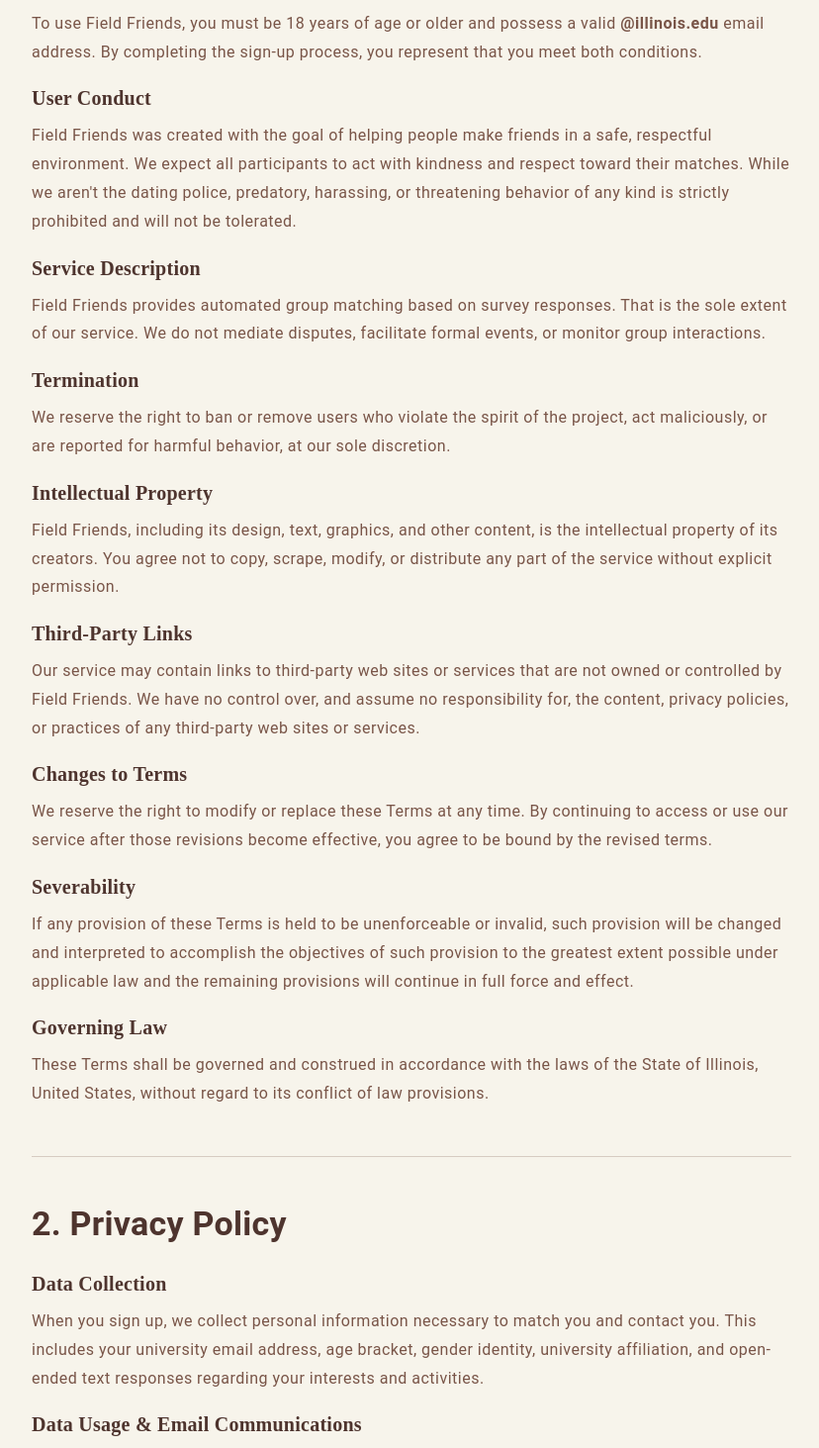
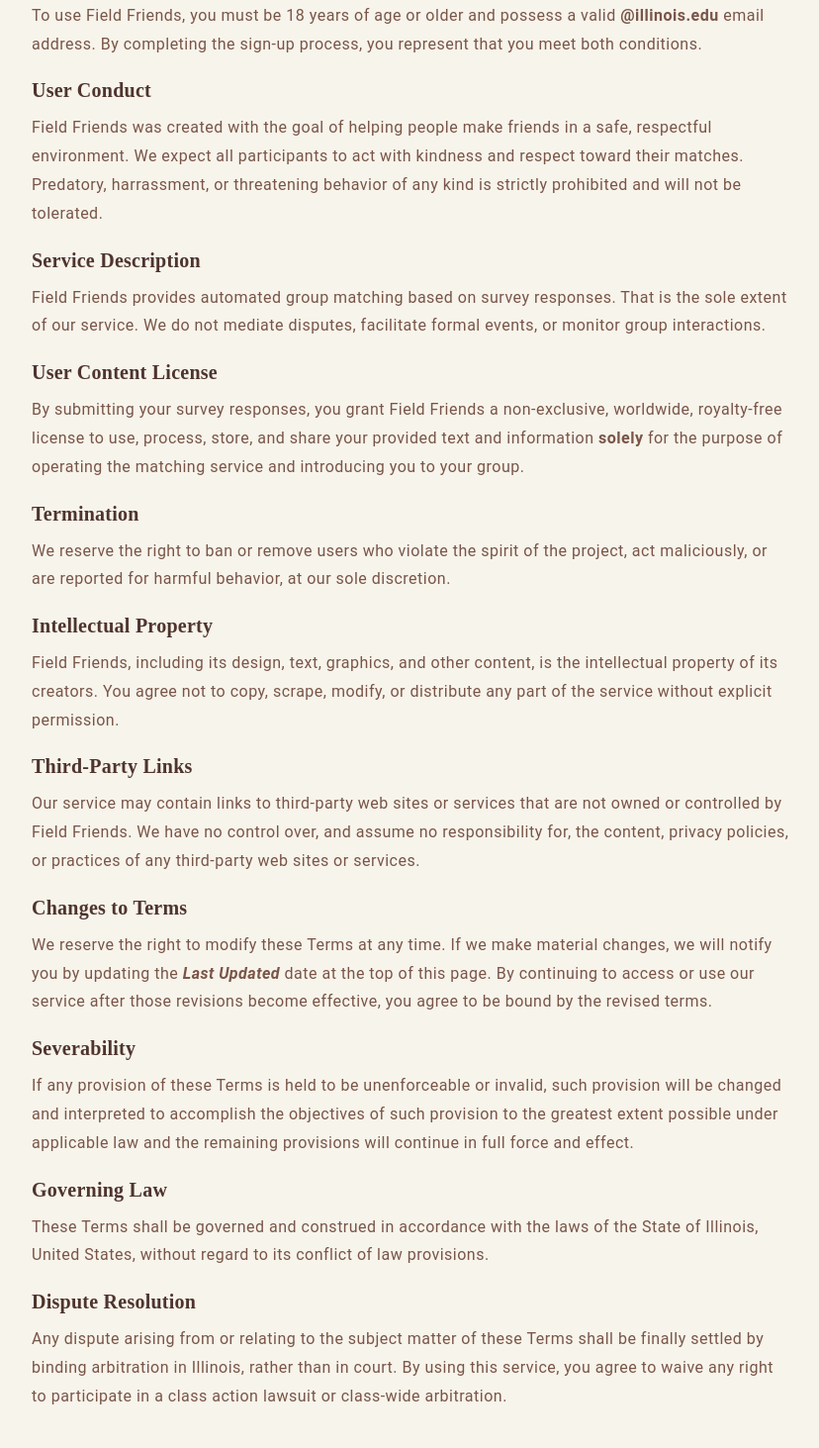
Before and after one commit to FieldFriends/field-friends-web, a Vue app: page /legal in a window 1280 px wide. Shown: the part 407-1870 px from the top of the page at 99% size, without its empty margins (224-1052 px from the left). Built offline with nearby package versions, Linux system fonts and the light colour scheme; no server answers; a small style sheet from the web is missing.

Commit message:
Update terms

```diff
--- a/src/pages/Legal.vue
+++ b/src/pages/Legal.vue
@@ -1,12 +1,12 @@
 <template>
   <div class="legal-page bg-background text-primary d-flex flex-column">
     <v-container class="flex-grow-1 pt-12 pb-16 legal-page__content">
-      <h1 class="text-h2 font-weight-bold mb-8 text-primary mt-md-8 text-center" id="legal-heading" tabindex="-1">
+      <h1 class="text-h2 font-weight-bold mb-6 text-primary mt-md-8 text-center" id="legal-heading" tabindex="-1">
         Legal & Privacy
       </h1>
 
       <p class="text-body-1 text-secondary mb-12 page-text text-center font-italic">
-        Last Updated: February 24th, 2026
+        Last Updated: February 25th, 2026
       </p>
 
       <section class="mb-12" aria-labelledby="tos-heading">
@@ -19,12 +19,21 @@
 
         <h3 class="text-h6 font-weight-bold mb-2 text-primary font-playfair">User Conduct</h3>
         <p class="text-body-1 text-secondary mb-4 page-text">
-          Field Friends was created with the goal of helping people make friends in a safe, respectful environment. We expect all participants to act with kindness and respect toward their matches. While we aren't the dating police, predatory, harassing, or threatening behavior of any kind is strictly prohibited and will not be tolerated.
+          Field Friends was created with the goal of helping people make friends in a safe, respectful environment.
+          We expect all participants to act with kindness and respect toward their matches.
+          Predatory, harrassment, or threatening behavior of any kind is strictly prohibited and will not be tolerated.
         </p>
 
         <h3 class="text-h6 font-weight-bold mb-2 text-primary font-playfair">Service Description</h3>
         <p class="text-body-1 text-secondary mb-4 page-text">
           Field Friends provides automated group matching based on survey responses. That is the sole extent of our service. We do not mediate disputes, facilitate formal events, or monitor group interactions.
+        </p>
+
+        <h3 class="text-h6 font-weight-bold mb-2 text-primary font-playfair">User Content License</h3>
+        <p class="text-body-1 text-secondary mb-4 page-text">
+          By submitting your survey responses, you grant Field Friends a non-exclusive, worldwide, royalty-free license to use, process, store,
+          and share your provided text and information <strong>solely</strong> for the purpose of
+          operating the matching service and introducing you to your group.
         </p>
 
         <h3 class="text-h6 font-weight-bold mb-2 text-primary font-playfair">Termination</h3>
@@ -44,7 +53,9 @@
 
         <h3 class="text-h6 font-weight-bold mb-2 text-primary font-playfair">Changes to Terms</h3>
         <p class="text-body-1 text-secondary mb-4 page-text">
-          We reserve the right to modify or replace these Terms at any time. By continuing to access or use our service after those revisions become effective, you agree to be bound by the revised terms.
+          We reserve the right to modify these Terms at any time. If we make material changes, we will notify you
+          by updating the <strong><i>Last Updated</i></strong> date at the top of this page.
+          By continuing to access or use our service after those revisions become effective, you agree to be bound by the revised terms.
         </p>
 
         <h3 class="text-h6 font-weight-bold mb-2 text-primary font-playfair">Severability</h3>
@@ -55,6 +66,13 @@
         <h3 class="text-h6 font-weight-bold mb-2 text-primary font-playfair">Governing Law</h3>
         <p class="text-body-1 text-secondary mb-4 page-text">
           These Terms shall be governed and construed in accordance with the laws of the State of Illinois, United States, without regard to its conflict of law provisions.
+        </p>
+
+        <h3 class="text-h6 font-weight-bold mb-2 text-primary font-playfair">Dispute Resolution</h3>
+        <p class="text-body-1 text-secondary mb-4 page-text">
+          Any dispute arising from or relating to the subject matter of these Terms shall be
+          finally settled by binding arbitration in Illinois, rather than in court.
+          By using this service, you agree to waive any right to participate in a class action lawsuit or class-wide arbitration.
         </p>
       </section>
 
@@ -113,6 +131,14 @@
         <p class="text-body-1 text-secondary mb-4 page-text">
           You agree to defend, indemnify, and hold harmless Field Friends and its creators from and against any and all claims, damages, obligations, losses, liabilities, costs or debt, and expenses arising from your use of and access to the service or your violation of these Terms.
         </p>
+
+        <h3 class="text-h6 font-weight-bold mb-2 text-primary font-playfair">Limitation of Liability</h3>
+        <p class="text-body-1 text-secondary mb-4 page-text">
+          To the maximum extent permitted by applicable law, in no event shall Field Friends,
+          its creators, or volunteers be liable for any indirect,
+          incidental, special, consequential, or punitive damages.
+          Our total liability for any claims arising from or relating to the service shall not exceed zero dollars ($0.00).
+        </p>
       </section>
 
     </v-container>
@@ -131,13 +157,5 @@
   .page-text {
     line-height: 1.8;
   }
-
-  code {
-    background-color: rgba(var(--v-theme-surface-variant), 0.3);
-    padding: 0.1em 0.3em;
-    border-radius: 4px;
-    font-family: monospace;
-    color: rgb(var(--v-theme-primary));
-  }
 }
 </style>
```
